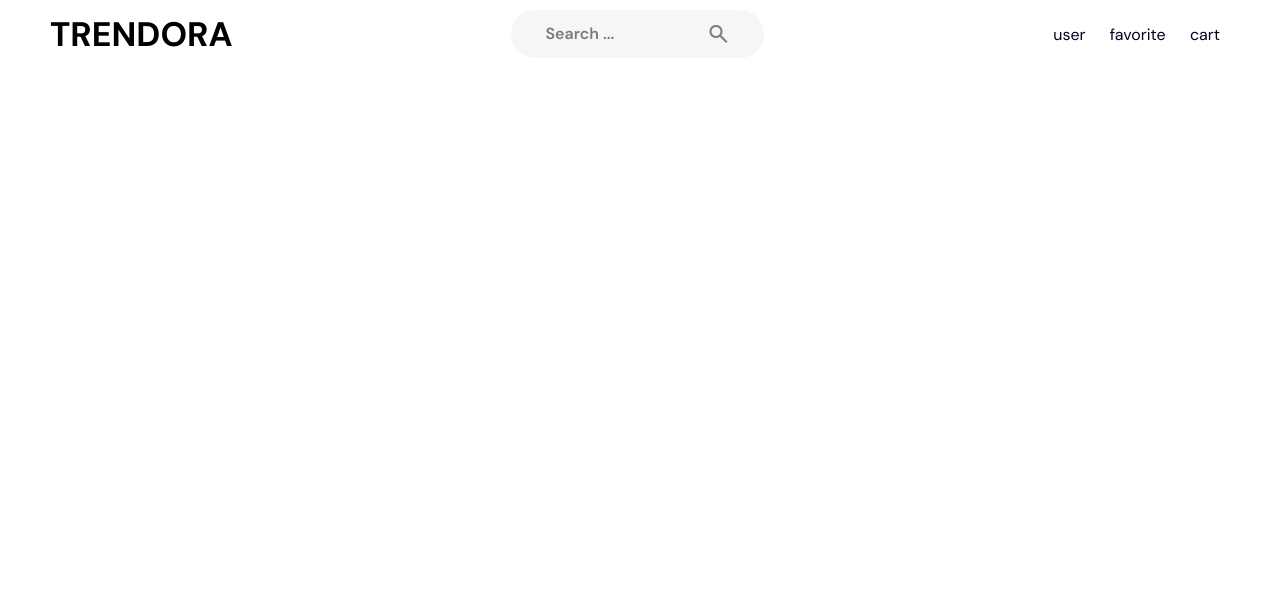
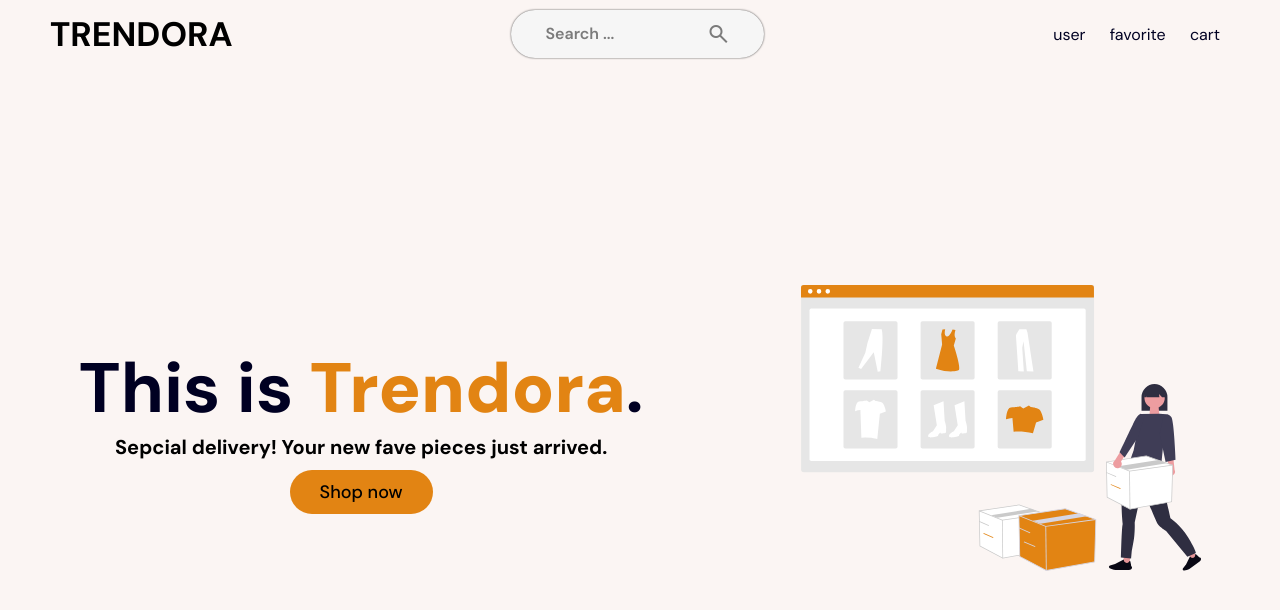
Before and after one commit to fadiwazir/Trendora-store, a plain HTML site: page index.html in a window 1280 px wide. Drawn offline with nearby package versions, Linux system fonts and the light colour scheme.

Commit message:
buid main section

```diff
--- a/index.html
+++ b/index.html
@@ -30,5 +30,16 @@ search
         <a href="">cart</a>
       </div>
     </header>
+    <main>
+        <div class="section-one">
+            <div class="text">
+                <h1>This is <span class="tr">Trendora</span>.</h1>
+                <h4>Sepcial delivery! Your new fave pieces just arrived.</h4>
+                <button class="btn">Shop now</button>
+            </div>
+
+                <img src="/images/shopping.svg" width="200px">
+        </div>
+    </main>
   </body>
 </html>
--- a/style.css
+++ b/style.css
@@ -9,8 +9,11 @@
 }
 :root {
   --colorOne: #fbf5f3;
-  --colorTwo: #e28413;
+  --colorTwo: rgb(226, 132, 19);
   --colorThree: #000022;
+}
+body {
+  background-color: var(--colorOne);
 }
 header {
   display: flex;
@@ -30,21 +33,20 @@ header .logo h1 {
   background-color: #f6f6f6;
   padding: 12px 34px;
   border-radius: 24px;
-  transition: box-shadow 0.3s;
+  box-shadow: 0 0 2px rgba(0, 0, 0, 0.75);
+  transition: 0.4s;
 }
 .search:hover {
-  background-color: #f3f3f3;
+  background-color: #f2f2f2;
 }
-.search:focus-within {
-  box-shadow: 0 0 2px rgba(0, 0, 0, 0.75);
-}
+
 .search .srh {
   border: none;
   outline: none;
   background-color: transparent;
   margin-right: 10px;
 }
-.search .srh::placeholder{
+.search .srh::placeholder {
   font-size: 16px;
   font-weight: 600;
 }
@@ -52,7 +54,7 @@ header .logo h1 {
 .icon {
   color: rgba(0, 0, 0, 0.5);
 }
-.items{
+.items {
   display: flexbox;
   justify-content: space-between;
 }
@@ -61,3 +63,43 @@ header .logo h1 {
   color: #000022;
   margin: 10px;
 }
+.section-one {
+  height: 90vh;
+  display: flex;
+  justify-content: space-around;
+  align-items: center;
+}
+.section-one .text {
+  display: flex;
+  flex-direction: column;
+  align-items: center;
+}
+.section-one .text h1 {
+  font-size: 70px;
+  font-weight: 700;
+  color: var(--colorThree);
+}
+.section-one .text .tr {
+  color: var(--colorTwo);
+  font-weight: 900;
+}
+.text h4 {
+  font-size: 20px;
+  margin-bottom: 10px;
+}
+.btn {
+  background-color: var(--colorTwo);
+  border: none;
+  padding: 10px 30px;
+  font-size: 18px;
+  font-weight: 500;
+  border-radius: 30px;
+  cursor: pointer;
+  transition: 0.3s;
+}
+.btn:hover {
+  background-color: #ca7309;;
+}
+.section-one img {
+  width: 400px;
+}
```
Also changed, not shown: images/shopping.svg (added). Lines whose indentation alone changed are shown as unchanged.
